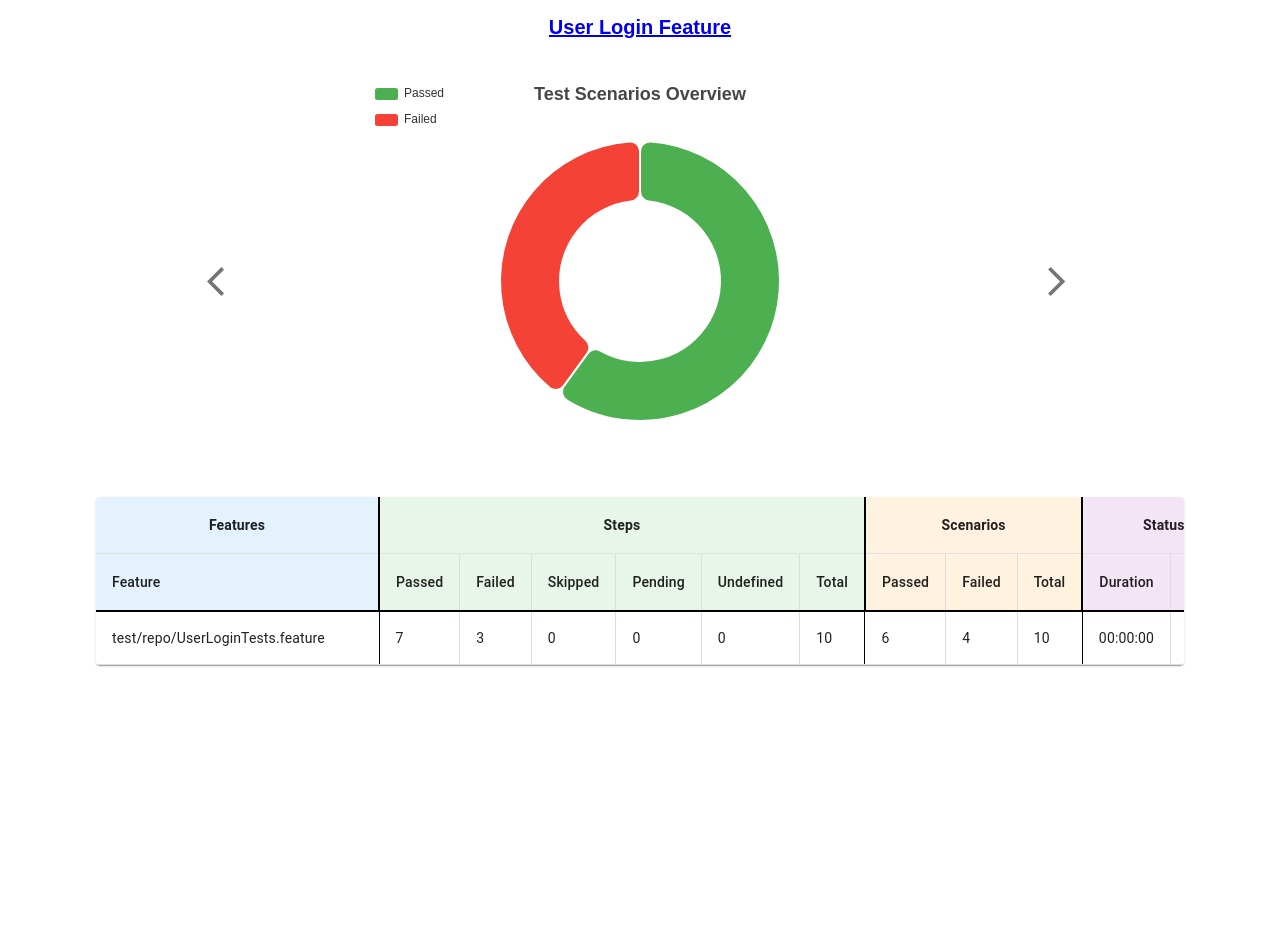
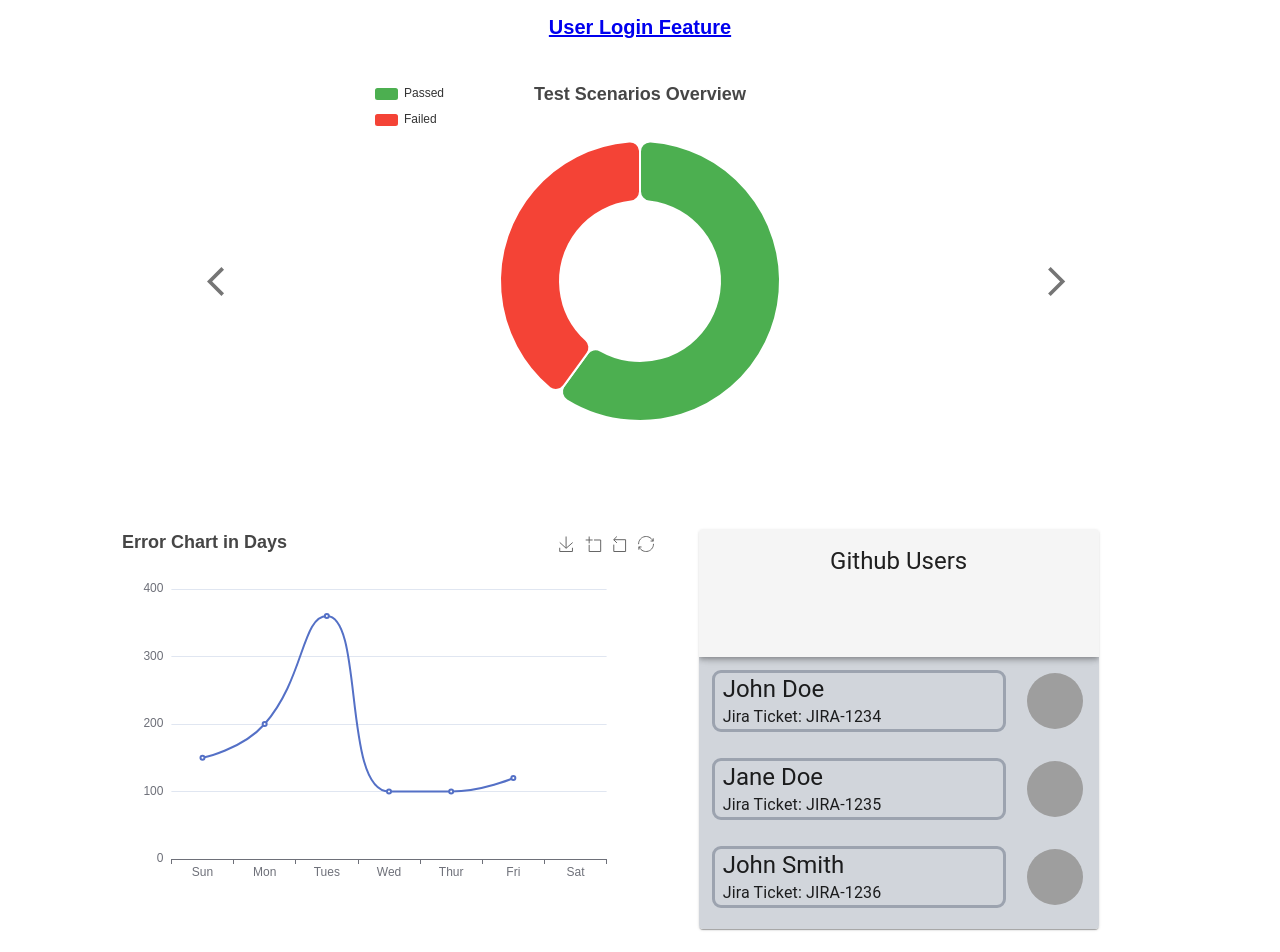
Before and after one commit to Codeyg12/test-view, a Next.js app: page /feature/1 in a window 1280 px wide. Shown: the top 952 px of the page. Before the commit the page ends 800 px from the top, so only its background shows below. Built offline with nearby package versions, Linux system fonts and the light colour scheme; grey boxes are pictures that could not be loaded.

Commit message:
Updating single page to use additional components

```diff
--- a/app/components/GithubUsers.tsx
+++ b/app/components/GithubUsers.tsx
@@ -17,7 +17,7 @@ const GithubUsers = () => {
   return (
     <Card
       sx={{ maxWidth: 400, minHeight: 400, maxHeight: 400, overflow: "auto" }}
-      className="flex flex-col justify-start"
+      className="flex flex-col justify-start bg-gray-300"
     >
       <AppBar position="sticky" color="default">
         <CardHeader title={"Github Users"} className="text-center" />
@@ -34,11 +34,11 @@ const GithubUsers = () => {
 const User = ({ user }: any) => {
   const { id, name, jiraTicket } = user;
   return (
-    <CardContent className="flex justify-between items-center">
+    <CardContent className="flex justify-between items-center bg-gray-300">
       <Typography
         variant="h5"
         component="div"
-        className="outline flex-grow pl-2 rounded-md outline-gray-300"
+        className="outline flex-grow pl-2 rounded-md outline-gray-400"
       >
         {name}
         <Typography>{`Jira Ticket: ${jiraTicket} `}</Typography>
--- a/app/feature/[slug]/page.tsx
+++ b/app/feature/[slug]/page.tsx
@@ -7,6 +7,8 @@ import { ArrowBackIos, ArrowForwardIos } from "@mui/icons-material";
 import TestScenariosChart from "@/components/TestScenario";
 import Link from "next/link";
 import TableHeader from "@/components/TableHeader";
+import GithubUsers from "@/components/GithubUsers";
+import LineGraph from "@/components/LineGraph";
 
 // interface ChartData {
 //   testType: string;
@@ -97,7 +99,17 @@ export default function FeatureComponent() {
         <IconButton onClick={nextChart} className="text-gray-600 hover:text-gray-900">
           <ArrowForwardIos fontSize="large" />
         </IconButton>
+
       </div>
+      <div className="flex justify-evenly my-8">
+  <div className="w-1/2">
+    <LineGraph />
+  </div>
+  <div className="flex-1 max-w-md mx-4">
+
+    <GithubUsers />
+  </div>
+</div>
       <TableContainer
             component={Paper}
             className="w-full"
```
